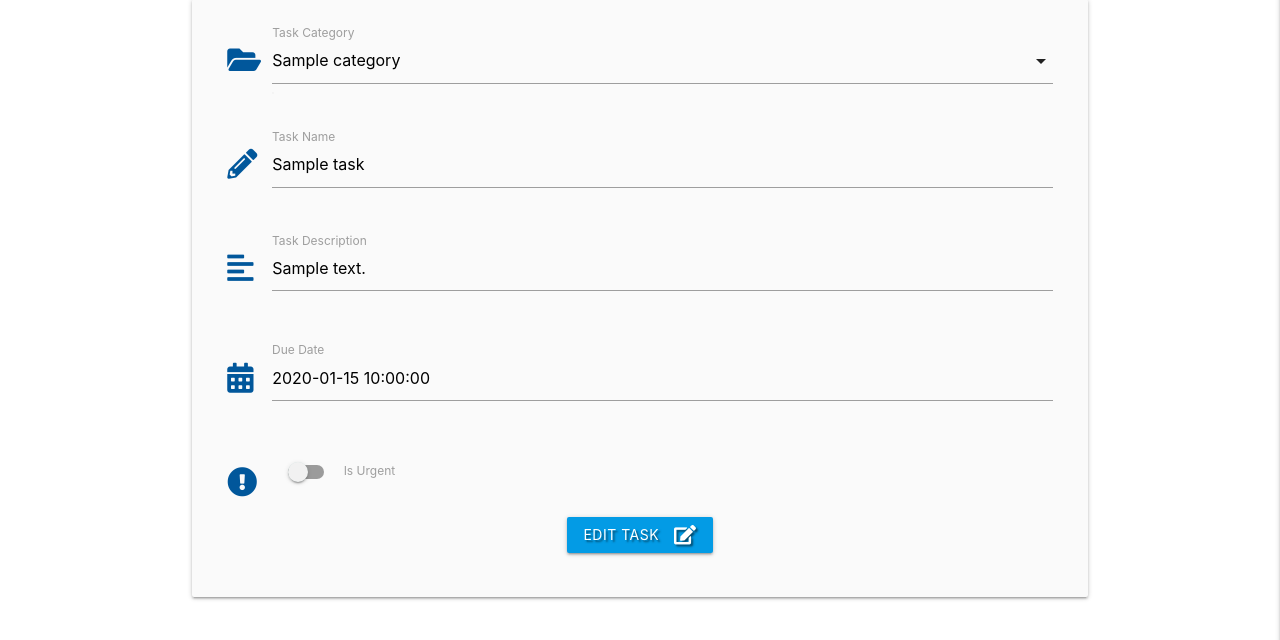
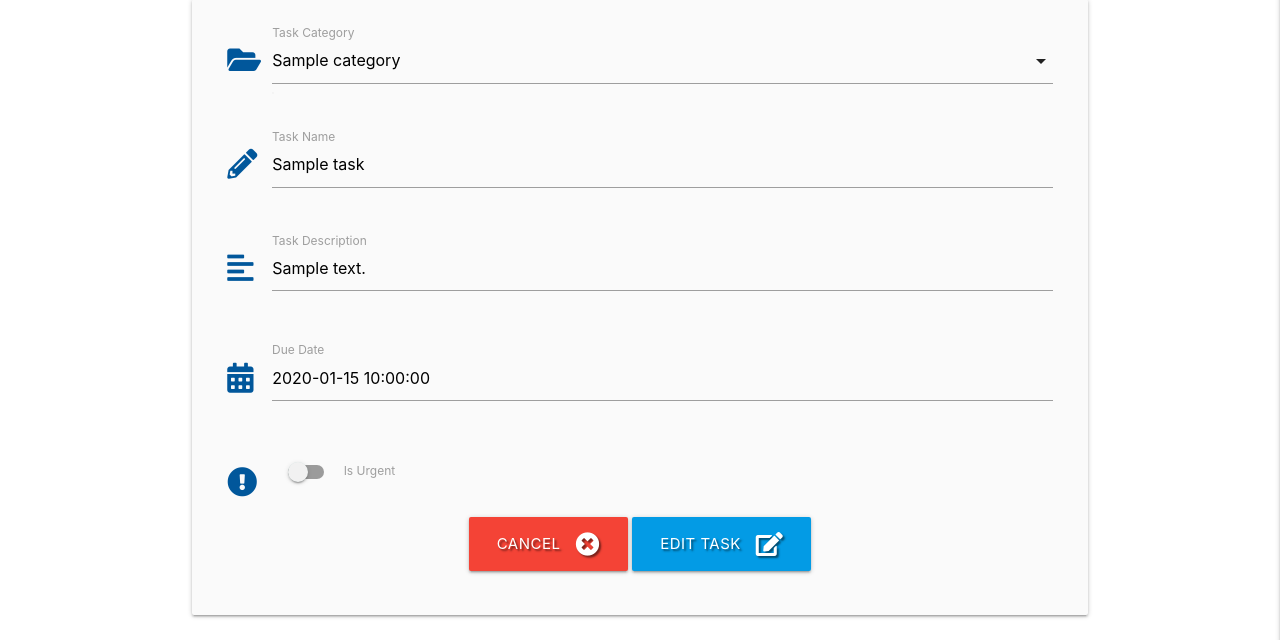
Before and after one commit to Peristratus/flask-task-manager-project, a Flask app: template templates/edit_task.html in a window 1280 px wide. Shown: the part 160-800 px from the top of the page. Run offline with Flask 2, Linux system fonts and the light colour scheme; the template is opened without the code that fills it: most values are stand-ins (such as "Sample title", 1, 10 or a date in 2020); some libraries are stand-ins or nearby versions.

Commit message:
bind data to the Edit task form

```diff
--- a/templates/edit_task.html
+++ b/templates/edit_task.html
@@ -61,7 +61,11 @@
                    <div class="switch">
                        <i class="fas fa-exclamation-circle -left prefix light-blue-text text-darken-4"></i>
                        <label for ="is_urgent">
-                            <input type="checkbox" id="is_urgent" name="is_urgent">
+                            {% if task.is_urgent == "on" %}
+                                <input type="checkbox" id="is_urgent" name="is_urgent" checked>
+                            {% else %}
+                                <input type="checkbox" id="is_urgent" name="is_urgent">
+                            {% endif %}
                             <span class="lever"></span>
                             Is Urgent
                        </label>
@@ -72,7 +76,11 @@
             <!---Submit button -->
             <div class="row">
                 <div class="col s12 center-align">
-                    <button class="btn waves-effect waves-light light-blue darken-1 text-shadow" type="submit">Edit Task<i class="fas fa-edit right"></i></button>
+                    <!--cancel button-->
+                    <a href="{{url_for('get_tasks')}}" class="btn-large red text-shadow">
+                        Cancel <i class="fas fa-times-circle right"></i>
+                    </a>
+                    <button class="btn-large waves-effect waves-light light-blue darken-1 text-shadow" type="submit">Edit Task<i class="fas fa-edit right"></i></button>
                 </div>
             </div>
         </form>
```
